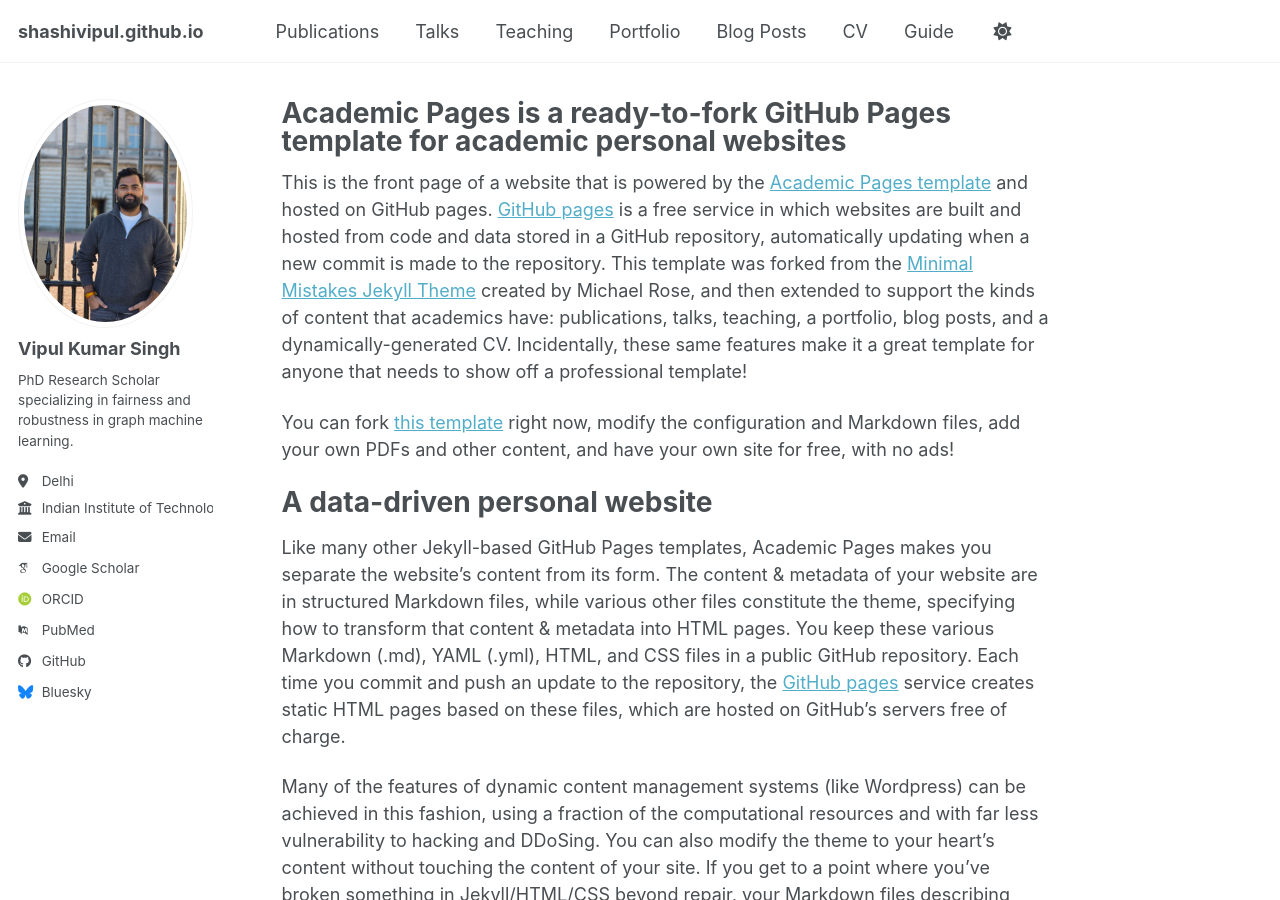
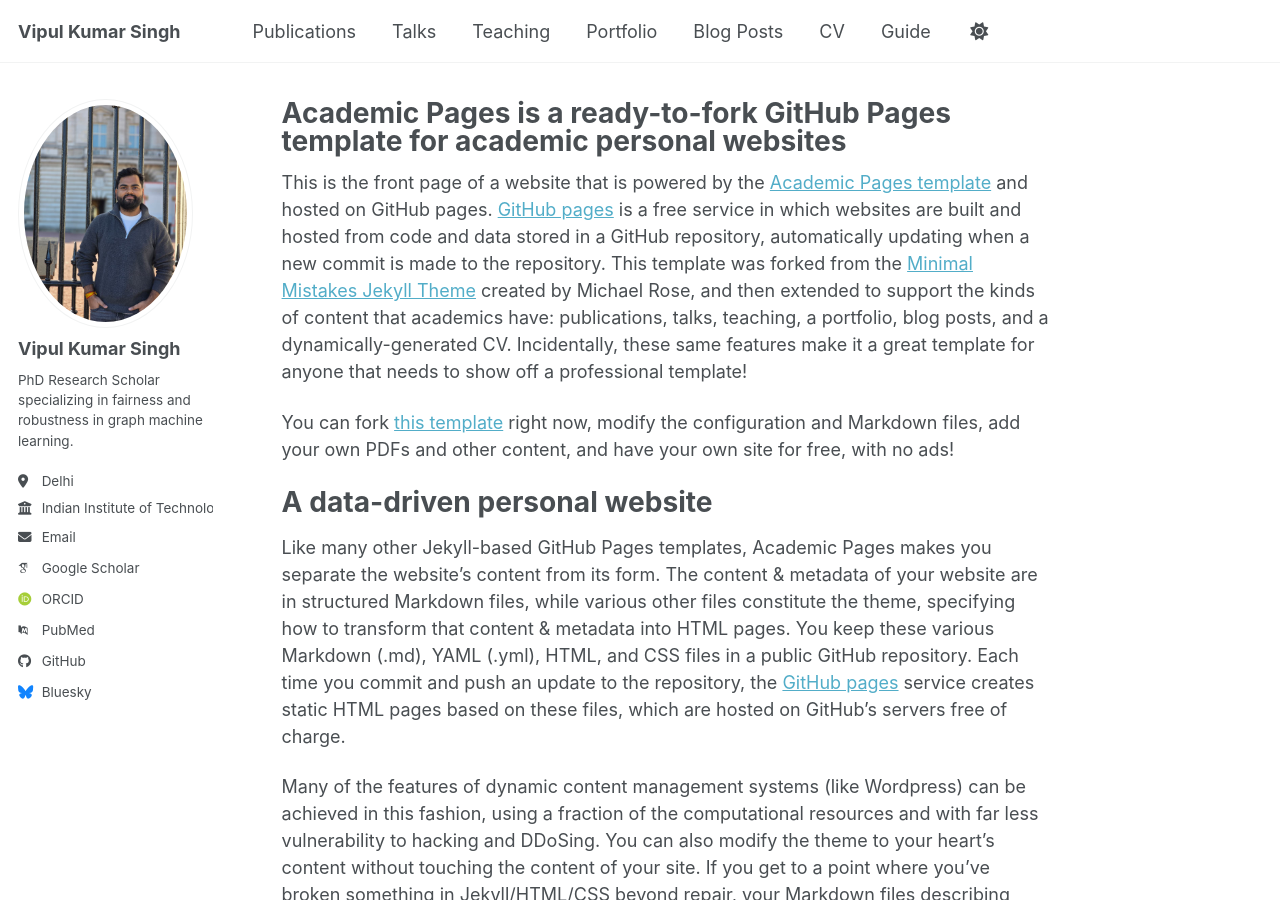
Before and after one commit to shashivipul/shashivipul.github.io, a Jekyll site: the page built from _pages/about.md, in a window 1280 px wide and 900 px high. Built offline with Jekyll 4.4.1, drawn with Linux system fonts in a browser that asks for light colours; some web fonts are replaced; a script bundle is joined from its source files by our own code; library files that are not in the unit come from our copies.

Commit message:
Update _config.yml

```diff
--- a/_config.yml
+++ b/_config.yml
@@ -9,7 +9,7 @@
 # Basic Site Settings
 locale                   : "en-US"
 site_theme               : "default" # Currently available options are "default", "air"
-title                    : #"Vipul Kumar Singh"
+title                    : "Vipul Kumar Singh"
 title_separator          : "-"
 name                     : &name "Vipul Kumar Singh"
 description              : &description "Thank you for visiting!"   # Update this with a general description of your site, this is the default if not overridden by a page
```
